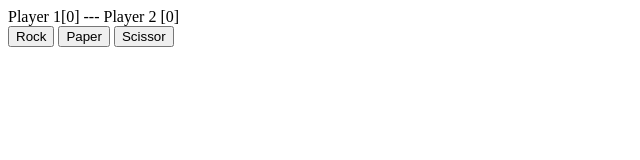
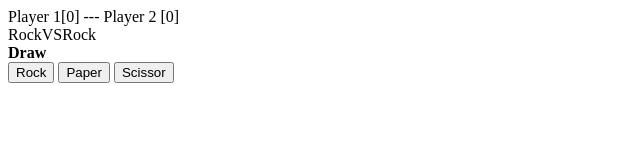
Before and after one commit to victor-neves/50-Vanilla-Js-Projects, a plain HTML site: page 04/index.html in a window 1280 px wide. Both pictures are taken after a click on the button "Rock". Shown: the whole page, without its empty margins (0-640 px from the left). Drawn offline with Linux system fonts and the light colour scheme.

Commit message:
new commit

```diff
--- a/04/index.html
+++ b/04/index.html
@@ -47,8 +47,14 @@
            }
 
            score.innerHTML = `Player 1[${winner[0]}] --- Player 2 [${winner[1]}]`;
+
+           messager(playerSelection + 'VS' + computerSelection +'<br><b>' + result + "</b>")
        }
 
+
+       function messager(mes){
+           message.innerHTML = mes;
+       }
        function checkWinner(pl,co){
            if(pl === co){
                return 'Draw';
```
